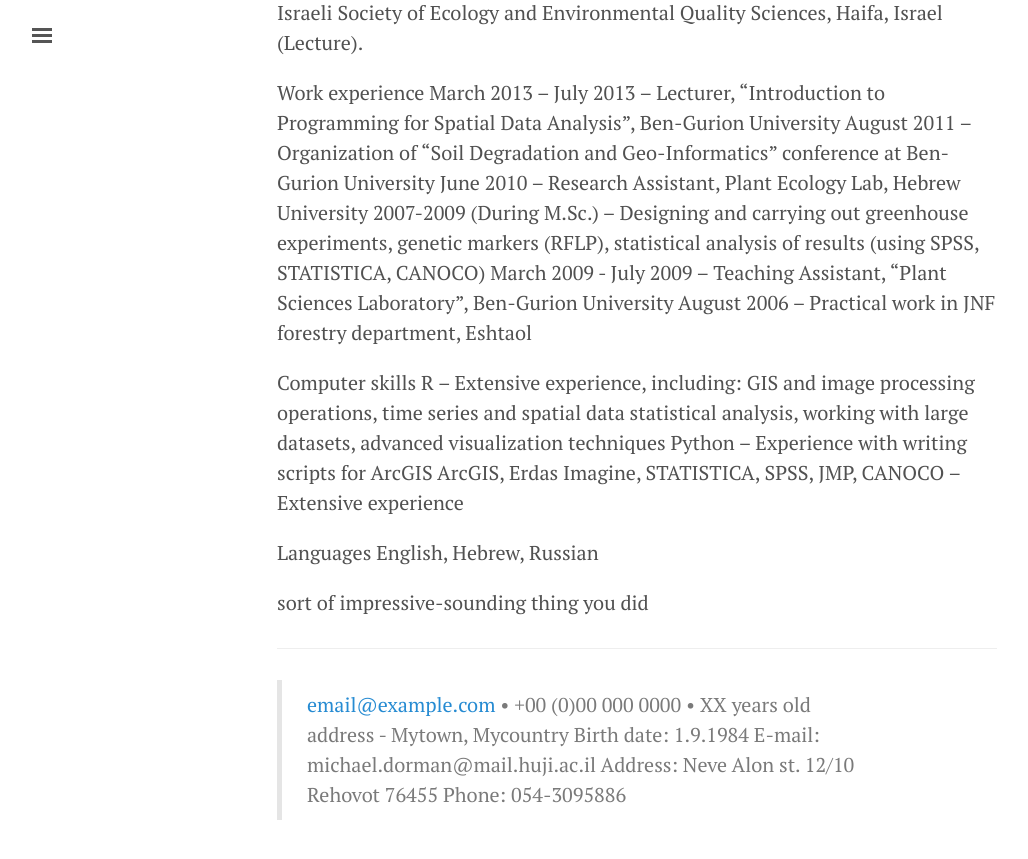
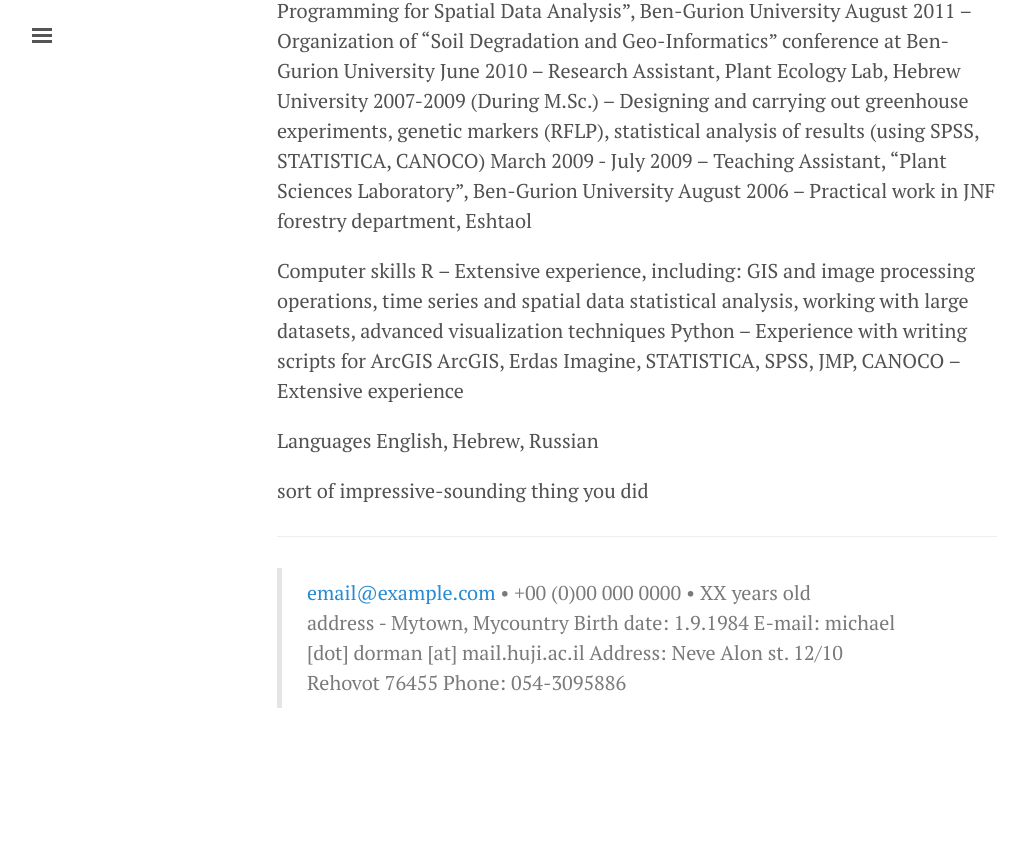
Before and after one commit to michaeldorman/michaeldorman.github.io, a Jekyll site: the page built from cv.md, in a window 1280 px wide and 900 px high, scrolled down 4177 px. Shown: the top 859 px of the window, without its empty margins (3-1031 px from the left). Built offline with Jekyll 4.4.1, drawn with Linux system fonts in a browser that asks for light colours; after the commit the page ends 4965 px from its top, so only the background shows below that; some of the changed text lies outside the part shown.

Commit message:
Update cv.md

```diff
--- a/cv.md
+++ b/cv.md
@@ -1,15 +1,11 @@
 ---
 layout: page
-title: CV
+title: CV - Michael Dorman
 ---
 
 >  In this style, the resume starts with a blockquote, where
 >  you can briefly list your specialties, or include a salient
 >  quote. Ending a line with a backslash forces a line break.
-
-----
-
-# Michael Dorman
 
 ## Education
 
@@ -110,6 +106,6 @@
 > <email@example.com> • +00 (0)00 000 0000 • XX years old\
 > address - Mytown, Mycountry
 > Birth date: 1.9.1984
-> E-mail: michael.dorman@mail.huji.ac.il
+> E-mail: michael [dot] dorman [at] mail.huji.ac.il
 > Address: Neve Alon st. 12/10 Rehovot 76455
 > Phone: 054-3095886
```
